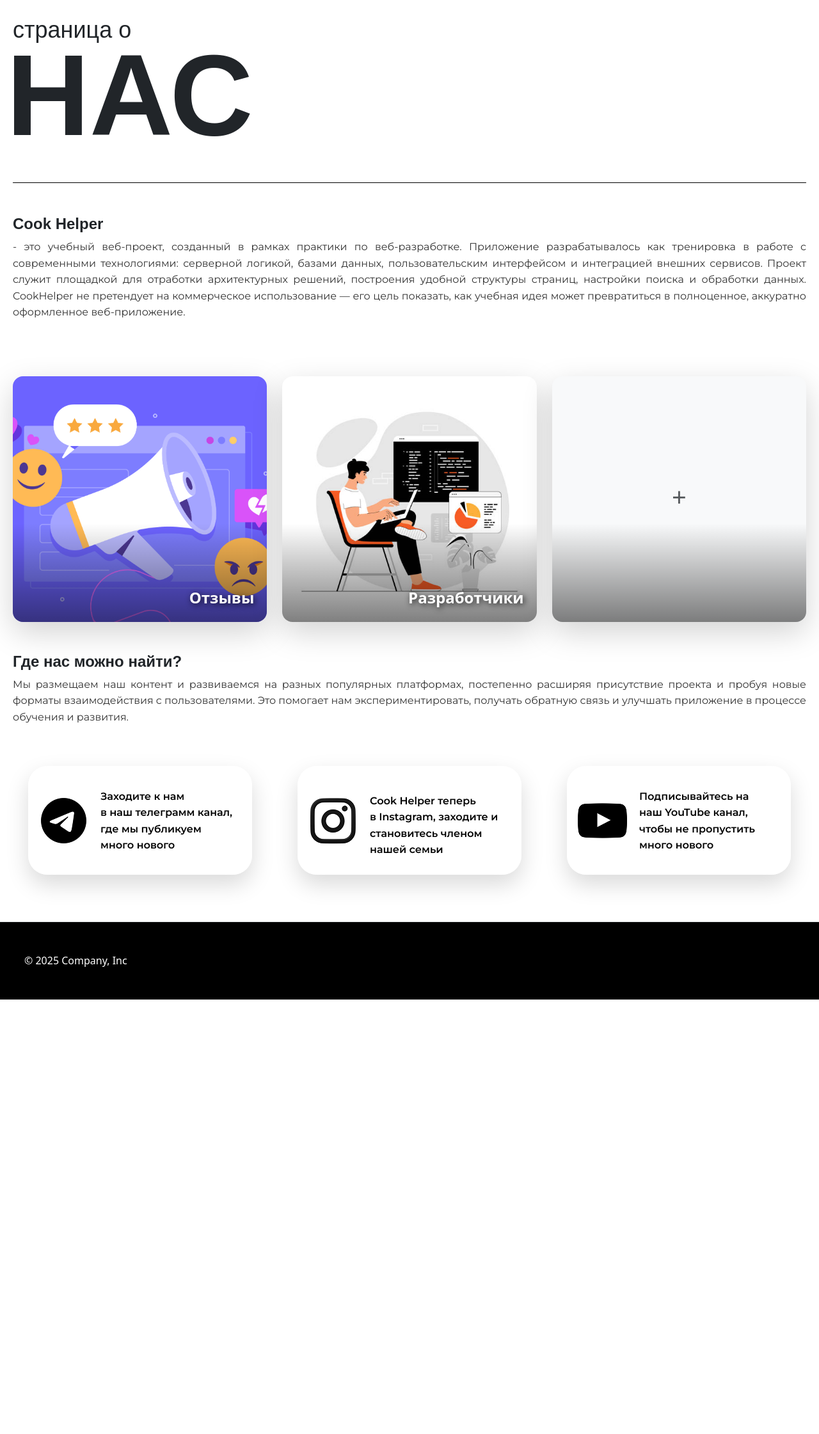
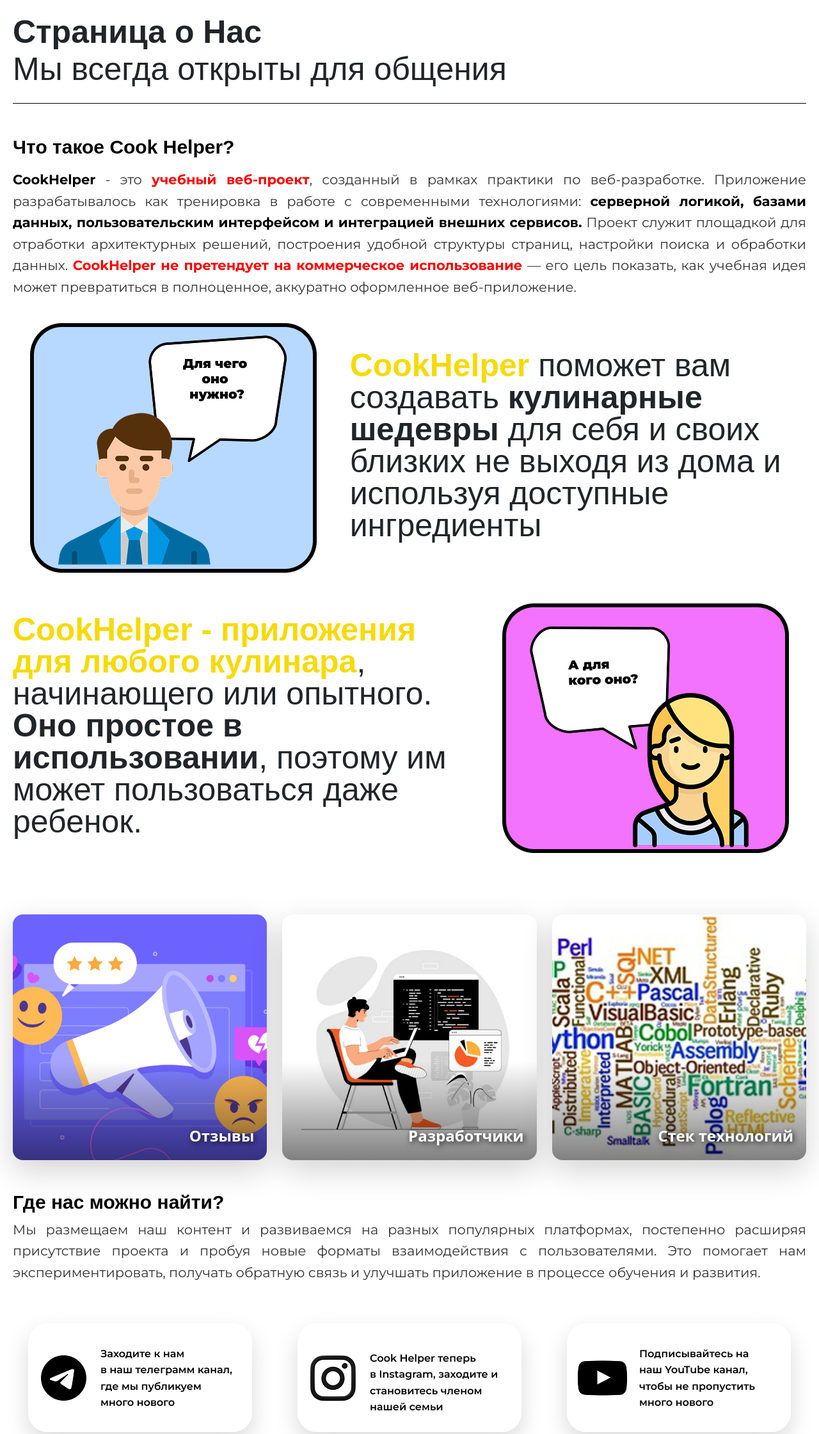
Before and after one commit to MishaProzorov/CookHelper, a FastAPI app: page /about in a window 1280 px wide. Shown: the part 80-2321 px from the top of the page at 64% size. Before the commit the page ends 1642 px from the top, so only its background shows below. Run offline with FastAPI, Linux system fonts and the light colour scheme; some libraries are stand-ins or nearby versions.

Commit message:
доработка страницы About часть 1

```diff
--- a/code/static/css/main.css
+++ b/code/static/css/main.css
@@ -442,7 +442,7 @@ p{
     text-align: left !important;
     font-weight: 300;
     font-size: 50px;
-    line-height: 1.4;
+    line-height: 1;
 }
 .margin{
     margin-top: 40px;
@@ -653,3 +653,33 @@ p{
     border-color: #333;
     transform: translateY(-2px);
 }
+
+.col2{
+    font-family: 'Alfa Slab One', sans-serif;
+    font-weight: 800;
+    font-size: 50px;
+    line-height: 1;
+    color:#f6da06;
+}
+.col3{
+    color:#000000;
+    font-family: 'Alfa Slab One', sans-serif;
+    font-weight: 600;
+    font-size: 30px;
+}
+
+.text-mini{
+    font-weight: 300;
+    font-size: 21px;
+}
+.text-mini-col{
+    color:#000000;
+    font-weight: 800;
+    font-size: 21px;
+}
+
+.text-mini-colred{
+    color:#ff0000;
+    font-weight: 800;
+    font-size: 21px;
+}
--- a/code/templates/about.html
+++ b/code/templates/about.html
@@ -8,21 +8,42 @@
 <!-- Убираем align-items-center, если хотим, чтобы текст был сверху, а не в середине экрана -->
 <div class="row align-items-center">
     <!-- Увеличиваем колонку до 12, чтобы тексту было просторно -->
-    <div class="col-lg-6 text-start page-title">
-        <h3 class="page-about-low mb-0">страница о</h3>
-        <h1 class="page-about-mega mt-1">НАС</h1>
+    <div class="col-lg-12 text-start page-title">
+        <h3 class="text-head-max">Страница о Нас</h3>
+        <h3 class="text-head-min">Мы всегда открыты для общения</h3>
     </div>
 </div>
 <div class="line"></div>
 <div class="row">
-    <h3 class="page-about-mini">Cook Helper</h3>
-    <p> - это учебный веб‑проект, созданный в рамках практики по веб‑разработке. Приложение разрабатывалось как тренировка в работе с
-        современными технологиями: серверной логикой, базами данных, пользовательским интерфейсом и интеграцией внешних сервисов.
+    <h3 class="col3 mb-3">Что такое Cook Helper?</h3>
+    <p> <span class="text-mini"><span class="text-mini-col">CookHelper</span> - это <span class="text-mini-colred">учебный веб‑проект</span>, созданный в рамках практики по веб‑разработке. Приложение разрабатывалось как тренировка в работе с
+        современными технологиями: <span class="text-mini-col">серверной логикой, базами данных, пользовательским интерфейсом и интеграцией внешних сервисов.</span>
         Проект служит площадкой для отработки архитектурных решений, построения удобной структуры страниц, настройки поиска и обработки данных.
-        CookHelper не претендует на коммерческое использование — его цель показать, как учебная идея может превратиться в
-        полноценное, аккуратно оформленное веб‑приложение.
+        <span class="text-mini-colred">CookHelper не претендует на коммерческое использование</span> — его цель показать, как учебная идея может превратиться в
+        полноценное, аккуратно оформленное веб‑приложение.</span>
     </p>
 </div>
+<div class="row align-items-center">
+    <div class="col-lg-5 d-flex justify-content-center my-4">
+        <img src="{{ url_for('static', path='img/person.png') }}" class="flexed-img">
+    </div>
+    <div class="col-lg-7">
+        <h3 class="text-head-min"><span class=col2>CookHelper</span> поможет вам создавать
+            <span class="text-head-max">кулинарные шедевры</span> для себя и своих близких не выходя из дома и используя доступные ингредиенты
+        </h3>
+    </div>
+</div>
+<div class="row align-items-center mb-5">
+    <div class="col-lg-7">
+        <h3 class="text-head-min"><span class="col2">CookHelper - приложения для любого кулинара</span>, начинающего или опытного.
+            <span class="text-head-max">Оно простое в использовании</span>, поэтому им может пользоваться даже ребенок.
+        </h3>
+    </div>
+    <div class="col-lg-5 d-flex justify-content-center my-4">
+        <img src="{{ url_for('static', path='img/person2.png') }}" class="flexed-img">
+    </div>
+</div>
+
 <div class="row align-items-center g-4 my-5">
     <div class="col-lg-4">
         <div class="about-card-wrapper shadow-lg rounded-4 overflow-hidden">
@@ -39,17 +60,18 @@
     </div>
 
     <div class="col-lg-4">
-        <div class="about-card-wrapper shadow-lg rounded-4 overflow-hidden bg-light d-flex align-items-center justify-content-center">
-             <span class="text-muted h1">+</span>
+        <div class="about-card-wrapper shadow-lg rounded-4 overflow-hidden">
+            <img src="{{ url_for('static', path='img/stack.png') }}" class="img-fluid w-100 about-img" alt="Developers">
+            <div class="card-label">Стек технологий</div>
         </div>
     </div>
 </div>
 <div class="row align-items-center my-5">
-    <h3 class="page-about-mini">Где нас можно найти?</h3>
-    <p> Мы размещаем наш контент и развиваемся на разных популярных платформах,
+    <h3 class="col3">Где нас можно найти?</h3>
+    <p> <span class="text-mini">Мы размещаем наш контент и развиваемся на разных популярных платформах,
         постепенно расширяя присутствие проекта и пробуя новые форматы
         взаимодействия с пользователями. Это помогает нам экспериментировать,
-        получать обратную связь и улучшать приложение в процессе обучения и развития.
+        получать обратную связь и улучшать приложение в процессе обучения и развития.</span>
     </p>
 </div>
 <div class="row align-items-center my-5">
```
Also changed, not shown: code/static/img/person.png (added), code/static/img/person2.png (added), code/static/img/stack.png (added), code/test_statistics_virtual.py (renamed from code/tests/test_statistics_virtual.py).
